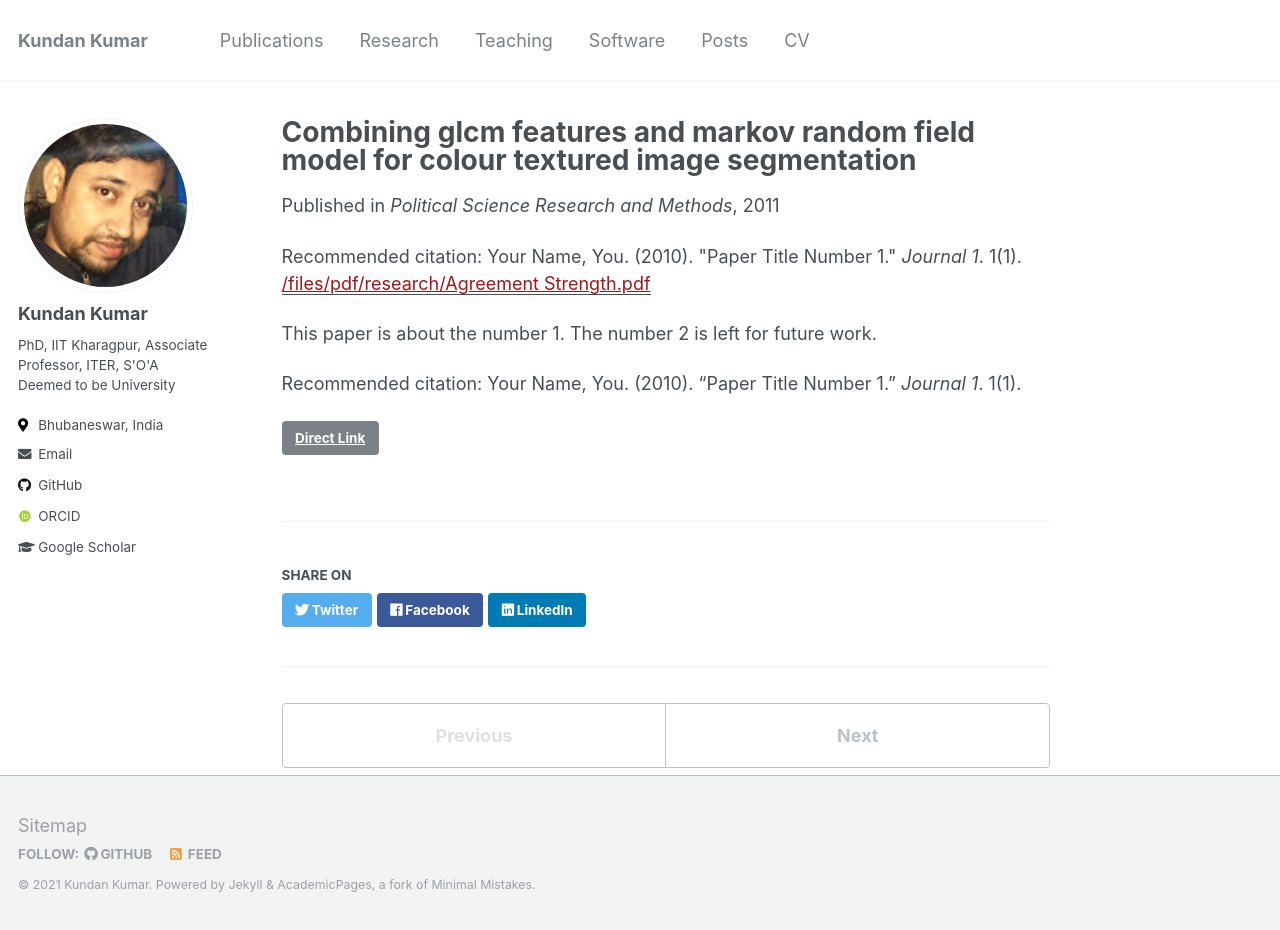
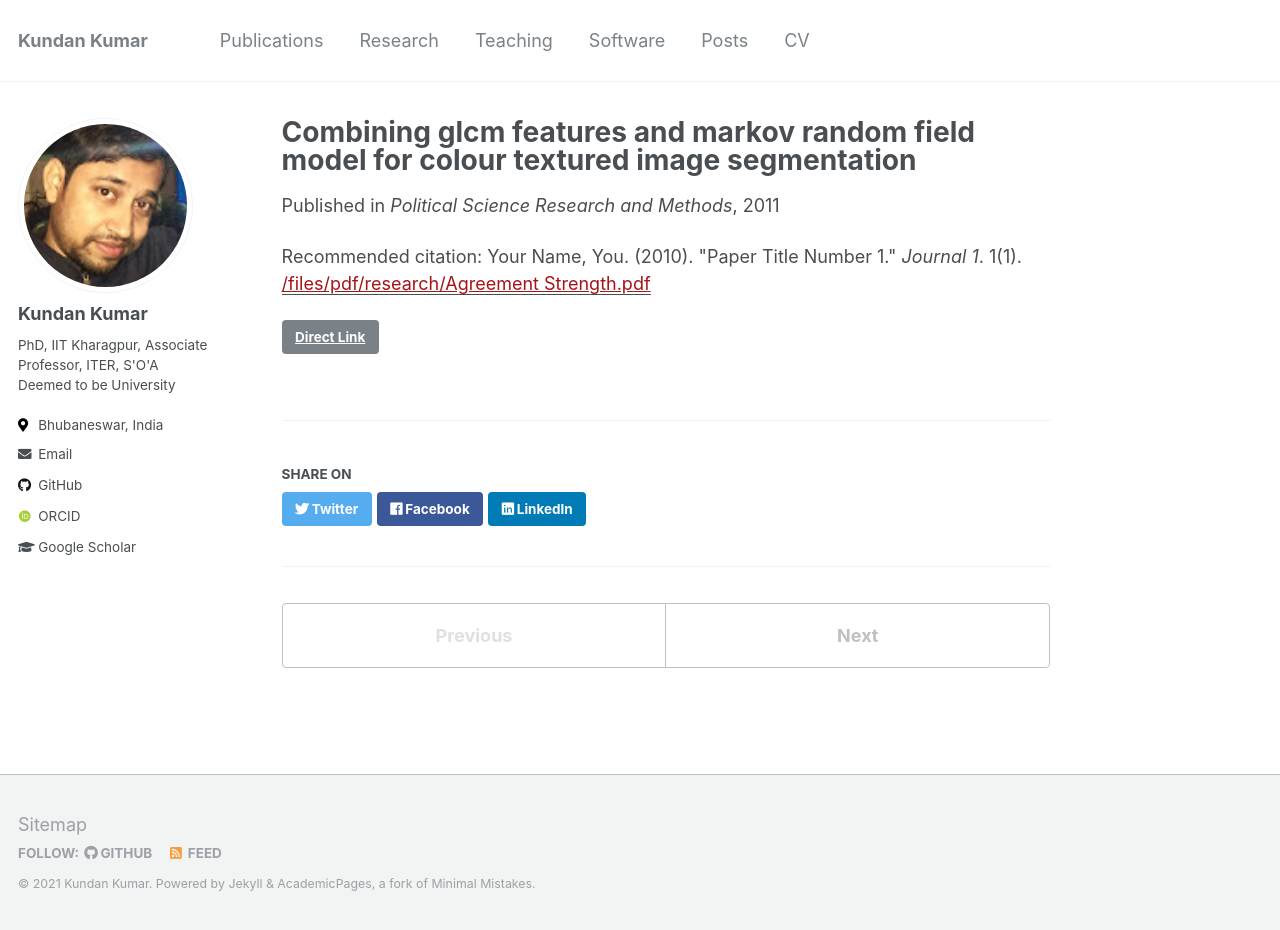
Before and after one commit to erkundanec/erkundanec.github.io, a Jekyll site: the page built from _publications/2011-GLCM_Segmentation.md, in a window 1280 px wide and 930 px high. Built offline with Jekyll 4.4.1, drawn with Linux system fonts in a browser that asks for light colours; some web fonts are replaced.

Commit message:
Update 2011-GLCM_Segmentation.md

```diff
--- a/_publications/2011-GLCM_Segmentation.md
+++ b/_publications/2011-GLCM_Segmentation.md
@@ -9,6 +9,3 @@ link: 'https://doi.org/10.1017/psrm.2019.23'
 github: 'https://github.com/jayrobwilliams/Peace-Agreement-Strength'
 citation: 'Your Name, You. (2010). &quot;Paper Title Number 1.&quot; <i>Journal 1</i>. 1(1).'
 ---
-This paper is about the number 1. The number 2 is left for future work.
-
-Recommended citation: Your Name, You. (2010). "Paper Title Number 1." <i>Journal 1</i>. 1(1).
```
